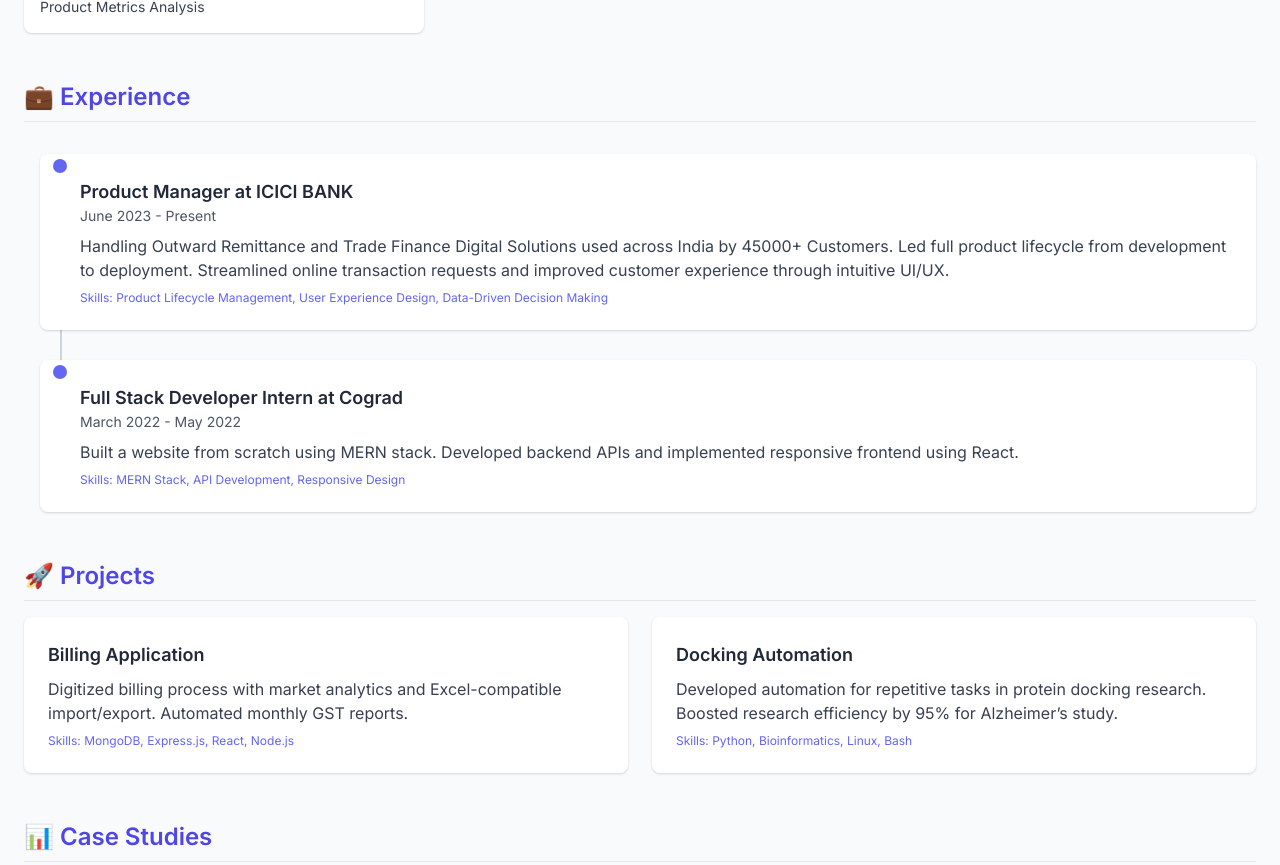
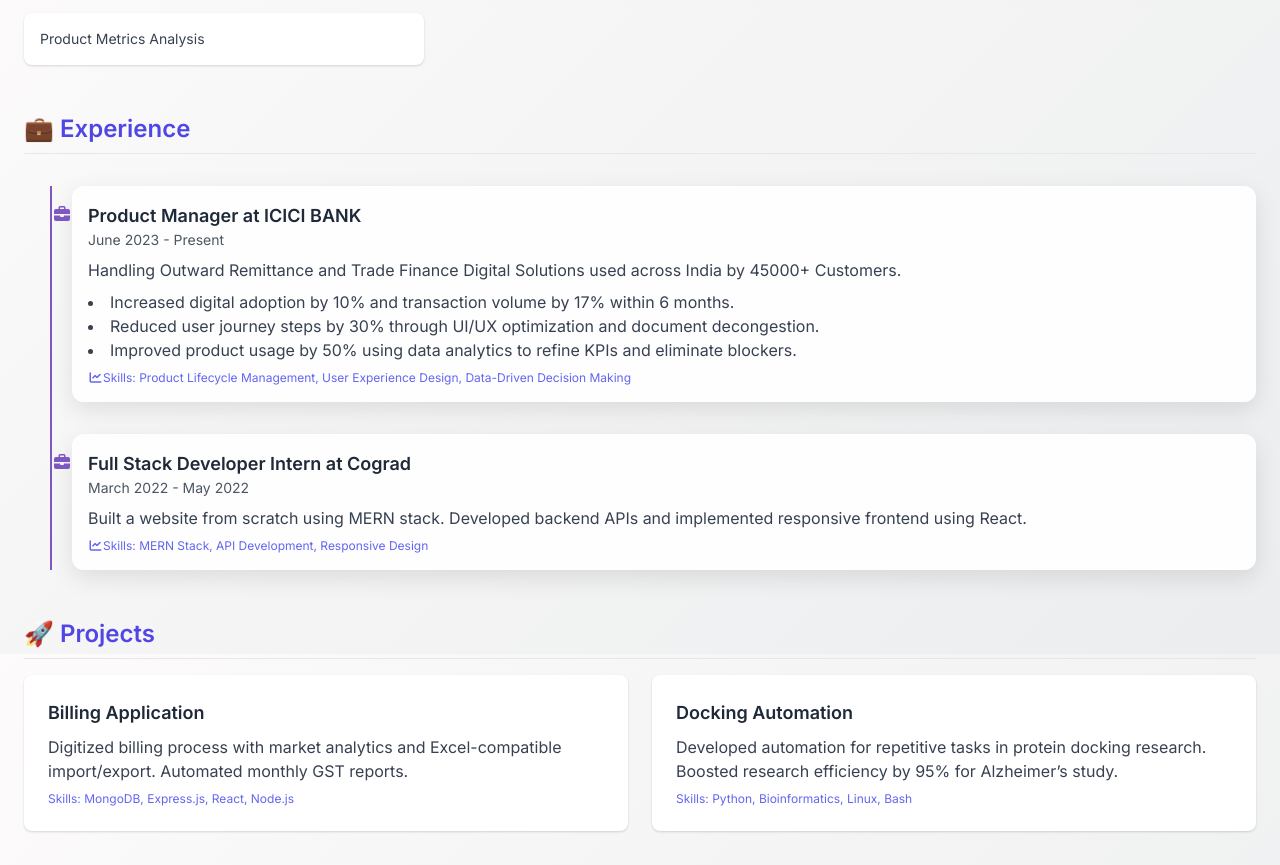
Before and after one commit to techimanshu8/techimanshu8.github.io, a plain HTML site: page index.html in a window 1280 px wide. Shown: the part 946-1811 px from the top of the page. Drawn offline with nearby package versions, Linux system fonts and the light colour scheme.

Commit message:
updated Timeline

```diff
--- a/index.html
+++ b/index.html
@@ -6,36 +6,67 @@
   <title>Himanshu Saini - Portfolio</title>
   <link href="https://cdn.jsdelivr.net/npm/tailwindcss@2.2.19/dist/tailwind.min.css" rel="stylesheet">
   <link href="https://fonts.googleapis.com/css2?family=Inter:wght@400;600;700&display=swap" rel="stylesheet">
+  <link rel="stylesheet" href="https://cdn.jsdelivr.net/npm/@fortawesome/fontawesome-free/css/all.min.css">
+  <script src="https://cdn.jsdelivr.net/npm/typed.js@2.0.12"></script>
   <style>
     body {
       font-family: 'Inter', sans-serif;
+      background: linear-gradient(135deg, #fdfbfb, #ebedee);
+      background-attachment: fixed;
+      perspective: 1500px;
+    }
+     .card-3d {
+      transform-style: preserve-3d;
+      transition: transform 0.8s;
+    }
+    .card-3d:hover {
+      transform: rotateY(10deg) rotateX(5deg);
     }
     .gradient {
-      background: linear-gradient(to right, #6366f1, #3b82f6);
+      background: linear-gradient(to right, #7e57c2, #42a5f5);
     }
-.timeline::before {
-      content: "";
+    .fade-in {
+      animation: fadeIn 1s ease-in;
+    }
+    @keyframes fadeIn {
+      from { opacity: 0; transform: translateY(10px); }
+      to { opacity: 1; transform: translateY(0); }
+    }
+    .timeline {
+      position: relative;
+      padding-left: 2rem;
+    }
+    .timeline::before {
+      content: '';
       position: absolute;
-      left: 20px;
+      left: 10px;
       top: 0;
       bottom: 0;
       width: 2px;
-      background: #cbd5e0;
+      background: #7e57c2;
     }
     .timeline-item {
       position: relative;
-      padding-left: 40px;
-      margin-bottom: 30px;
+      margin-bottom: 2rem;
+      padding-left: 2.5rem;
+      transition: all 0.3s ease;
+      background: #ffffffee;
+      border-radius: 12px;
+      box-shadow: 0 8px 24px rgba(0,0,0,0.1);
+      padding: 1rem;
     }
     .timeline-item::before {
-      content: "";
+      content: '\f0b1';
+      font-family: 'Font Awesome 5 Free';
+      font-weight: 900;
       position: absolute;
-      left: 13px;
-      top: 5px;
-      width: 14px;
-      height: 14px;
-      background: #6366f1;
-      border-radius: 9999px;
+      left: -18px;
+      top: 1rem;
+      color: #7e57c2;
+      font-size: 16px;
+    }
+    .timeline-item:hover {
+      transform: translateX(10px) scale(1.02);
     }
 
   </style>
@@ -59,9 +90,11 @@
   </header>
 
   <main class="container mx-auto p-6 space-y-12">
-    <section>
+    <section class="fade-in">
       <h2 class="text-2xl font-semibold text-indigo-600 border-b pb-2">🙋‍♂️ About Me</h2>
-      <p class="mt-2 leading-relaxed text-gray-700">Hi, I'm Himanshu Saini,Currently Working as a Product Manager in ICICI Bank having 2 years of experience in solving complex business problems using product analytics and machine learning. I have completed my Bachelor of Technology from MNNIT Allahabad.i Have strong technical foundation in Python, SQL, and predictive modeling, I enjoy building impactful products backed by data. I combine my product instincts, technical acumen, and love for problem-solving to deliver user-first experiences and business value.</p>
+      <div class="card-3d mt-2 p-4 bg-white rounded-lg shadow-md">
+      <p class="leading-relaxed text-gray-700">Hi, I'm Himanshu Saini,Currently Working as a Product Manager in ICICI Bank having 2 years of experience in solving complex business problems using product analytics and machine learning. I have completed my Bachelor of Technology from MNNIT Allahabad.i Have strong technical foundation in Python, SQL, and predictive modeling, I enjoy building impactful products backed by data. I combine my product instincts, technical acumen, and love for problem-solving to deliver user-first experiences and business value.</p>
+       </div>
     </section>
 
     <section>
@@ -74,9 +107,11 @@
       <div class="grid grid-cols-2 md:grid-cols-3 gap-4 mt-4 text-sm text-gray-700" id="skills"></div>
     </section>
 
-    <section>
+    <section class="fade-in">
       <h2 class="text-2xl font-semibold text-indigo-600 border-b pb-2">💼 Experience</h2>
-      <div class="relative timeline mt-8 ml-4" id="experience"></div>
+      <div class="relative timeline mt-8 ml-4" id="experience">
+
+      </div>
     </section>
 
     <section>
@@ -122,7 +157,11 @@
           company: "ICICI BANK",
           role: "Product Manager",
           duration: "June 2023 - Present",
-          description: " Handling Outward Remittance and Trade Finance Digital Solutions used across India by 45000+ Customers. Led full product lifecycle from development to deployment. Streamlined online transaction requests and improved customer experience through intuitive UI/UX.",
+          description: `Handling Outward Remittance and Trade Finance Digital Solutions used across India by 45000+ Customers. <ul class="list-disc list-inside text-gray-700 mt-2">
+      <li>Increased digital adoption by 10% and transaction volume by 17% within 6 months.</li>
+      <li>Reduced user journey steps by 30% through UI/UX optimization and document decongestion.</li>
+      <li>Improved product usage by 50% using data analytics to refine KPIs and eliminate blockers.</li>
+    </ul>`,
           skills: ["Product Lifecycle Management", "User Experience Design", "Data-Driven Decision Making"]
         },
         {
@@ -176,9 +215,16 @@
     };
 
     document.getElementById("name").innerText = resume.name;
-    document.getElementById("title").innerText = resume.title;
+    document.getElementById("title").innerHTML = "<span id='typed'></span>";
     document.getElementById("contact").innerText = `${resume.contact.email} | ${resume.contact.linkedin}`;
     document.getElementById("summary").innerText = resume.summary;
+
+    new Typed('#typed', {
+      strings: [resume.title],
+      typeSpeed: 60,
+      backSpeed: 30,
+      loop: true
+    });
 
     const skillsContainer = document.getElementById("skills");
     resume.skills.forEach(skill => {
@@ -191,8 +237,8 @@
     const experienceContainer = document.getElementById("experience");
     resume.experience.forEach(exp => {
       const div = document.createElement("div");
-      div.className = " timeline-item bg-white p-6 rounded-lg shadow hover:scale-105 transform transition-transform duration-300";
-      div.innerHTML = `<h3 class="text-lg font-semibold">${exp.role} at ${exp.company}</h3><p class="text-sm text-gray-600 mb-2">${exp.duration}</p><p class="text-gray-700">${exp.description}</p><p class="text-xs text-indigo-500 mt-2">Skills: ${exp.skills.join(", ")}</p>`;
+      div.className = " timeline-item shadow hover:scale-105 transform transition-transform duration-300";
+      div.innerHTML = `<h3 class="text-lg font-semibold">${exp.role} at ${exp.company}</h3><p class="text-sm text-gray-600 mb-2">${exp.duration}</p><p class="text-gray-700">${exp.description}</p><p class="text-xs text-indigo-500 mt-2"> <i class="fas fa-chart-line"></i>Skills: ${exp.skills.join(", ")}</p>`;
       experienceContainer.appendChild(div);
     });
 
```
